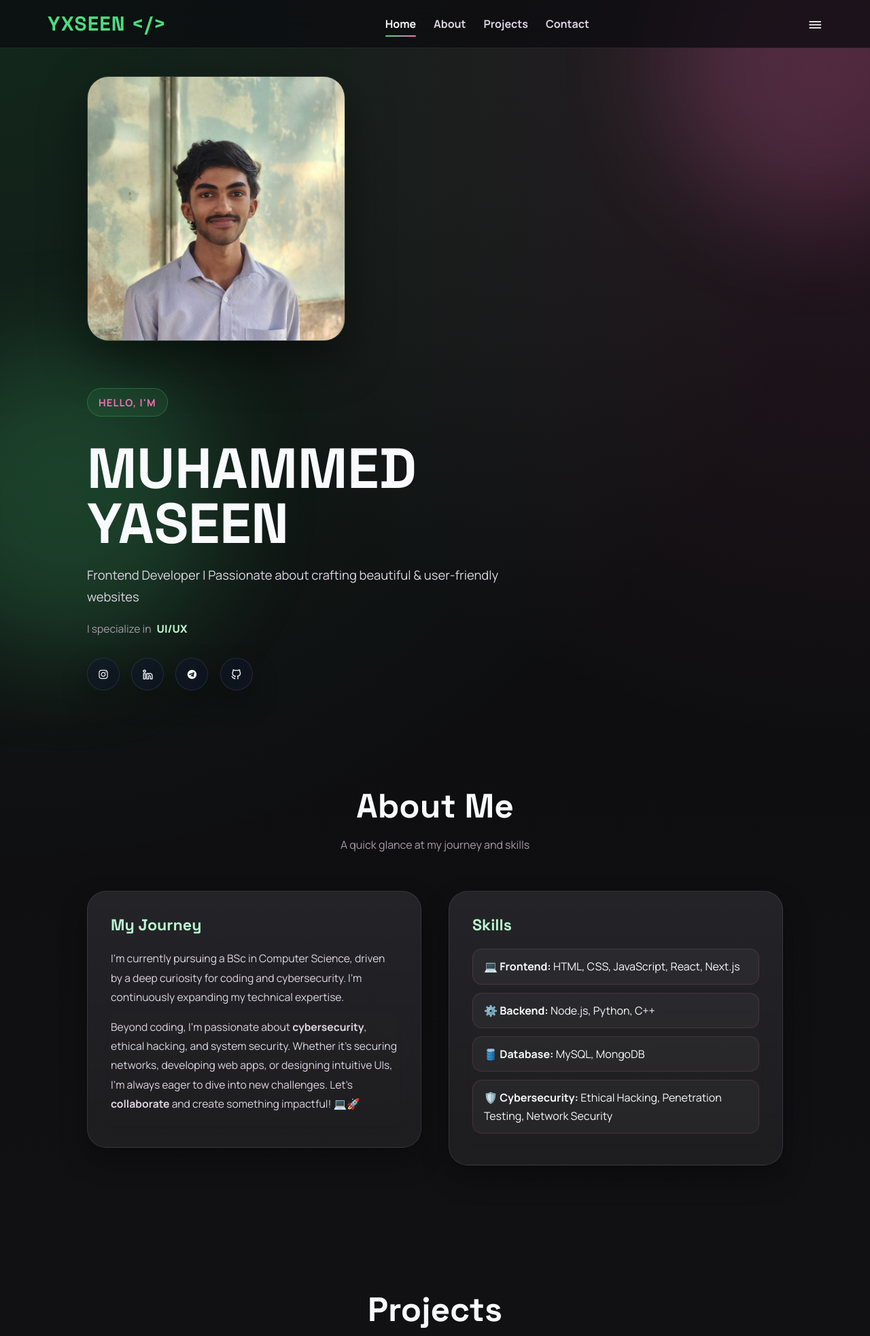
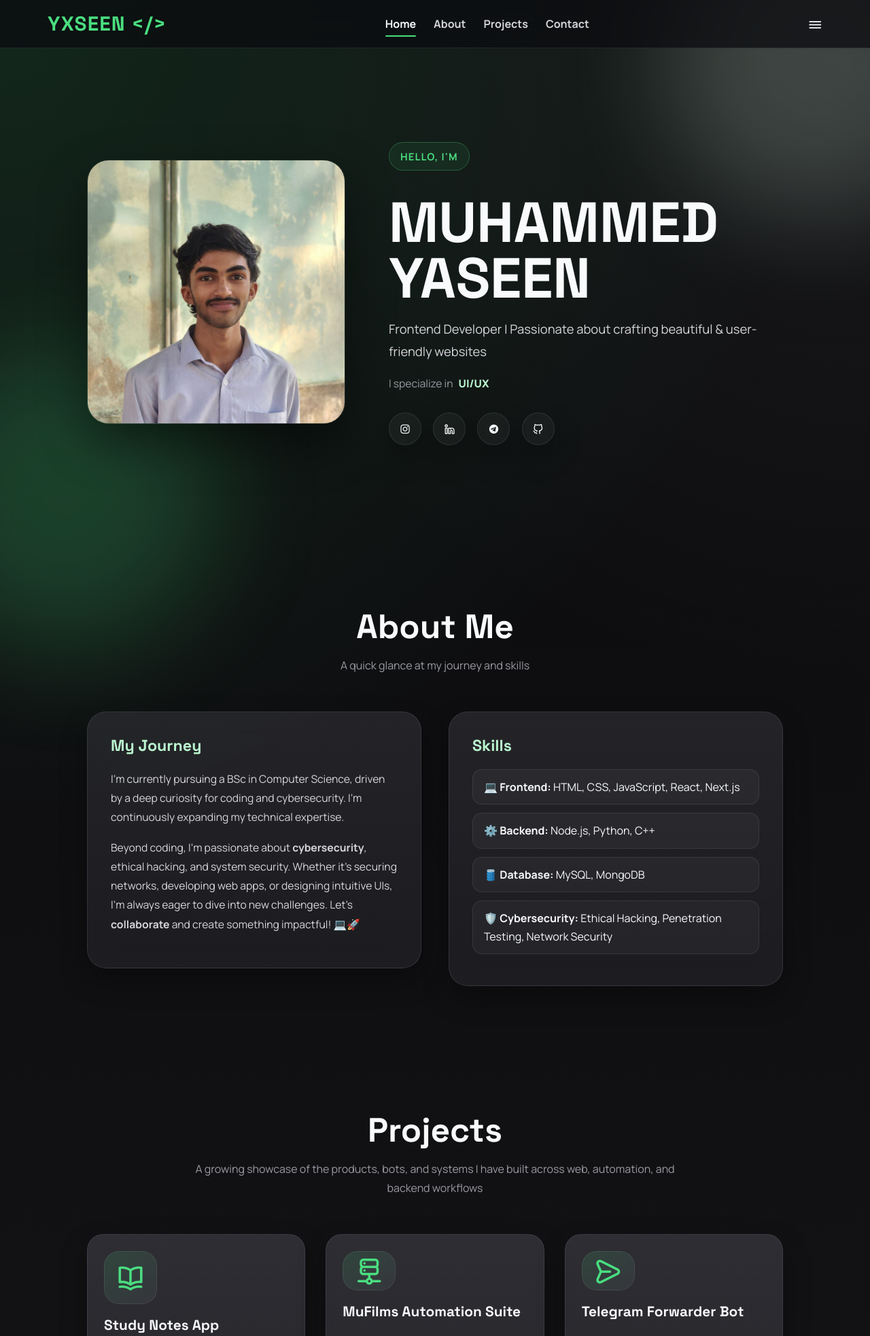
Before and after one commit to seenByYx/portfolio-main, a PHP site: page / in a window 1280 px wide. Shown: the top 1966 px of the page at 68% size. Run offline with PHP 8.4, Linux system fonts and the light colour scheme; some libraries are stand-ins or nearby versions.

Commit message:
again v3

```diff
--- a/light.css
+++ b/light.css
@@ -9,11 +9,11 @@
   --border-soft: rgba(148, 163, 184, 0.16);
   --border-accent: rgba(74, 222, 128, 0.28);
   --text-primary: #f8fafc;
-  --text-secondary: #ddd6e3;
-  --text-muted: #a79baa;
+  --text-secondary: #d6d6db;
+  --text-muted: #9a9aa3;
   --accent: #4ade80;
   --accent-soft: #bbf7d0;
-  --accent-2: #f472b6;
+  --accent-2: #dcfce7;
   --danger: #f87171;
   --shadow-md: 0 18px 40px rgba(0, 0, 0, 0.32);
   --shadow-lg: 0 28px 70px rgba(0, 0, 0, 0.45);
@@ -42,7 +42,7 @@ body {
   overflow-x: hidden;
   background:
     radial-gradient(circle at top left, rgba(74, 222, 128, 0.14), transparent 28%),
-    radial-gradient(circle at top right, rgba(244, 114, 182, 0.14), transparent 24%),
+    radial-gradient(circle at top right, rgba(255, 255, 255, 0.06), transparent 24%),
     linear-gradient(180deg, var(--bg-deep) 0%, var(--bg-base) 48%, #1a1a1f 100%);
   color: var(--text-primary);
 }
@@ -158,11 +158,16 @@ header {
   justify-content: space-between;
   align-items: center;
   gap: 64px;
-  flex-wrap: wrap-reverse;
+  flex-wrap: nowrap;
 }
 
 .hero-text {
   max-width: 640px;
+  order: 2;
+}
+
+.hero-image {
+  order: 1;
 }
 
 .hero-text h2 {
@@ -177,7 +182,7 @@ header {
   font-weight: 700;
   letter-spacing: 0.08em;
   text-transform: uppercase;
-  color: var(--accent-2);
+  color: var(--accent);
 }
 
 .hero-name {
@@ -220,7 +225,7 @@ header {
   margin-right: 14px;
   border-radius: 999px;
   border: 1px solid var(--border-soft);
-  background: rgba(15, 23, 42, 0.56);
+  background: rgba(255, 255, 255, 0.04);
   color: var(--text-primary);
   font-size: 1.3rem;
   box-shadow: var(--shadow-md);
@@ -353,15 +358,15 @@ header {
   padding: 12px 16px;
   border-radius: 14px;
   background: rgba(255,255,255,0.04);
-  border: 1px solid rgba(244, 114, 182, 0.14);
+  border: 1px solid rgba(255, 255, 255, 0.08);
   color: var(--text-primary);
   line-height: 1.65;
   transition: background 0.3s ease, transform 0.2s ease, border-color 0.3s ease;
 }
 
 .skills-list li:hover {
-  background: rgba(244, 114, 182, 0.09);
-  border-color: rgba(244, 114, 182, 0.3);
+  background: rgba(74, 222, 128, 0.08);
+  border-color: rgba(74, 222, 128, 0.22);
   transform: translateX(5px);
 }
 
@@ -440,7 +445,7 @@ header {
   place-items: center;
   border-radius: 22px;
   margin-bottom: 18px;
-  background: linear-gradient(145deg, rgba(46,196,182,0.14), rgba(125,211,252,0.14));
+  background: linear-gradient(145deg, rgba(74,222,128,0.14), rgba(255,255,255,0.05));
   box-shadow: inset 0 0 0 1px rgba(255,255,255,0.08);
 }
 
```
Also changed, not shown: other parts of light.css (+25 -16 lines).
